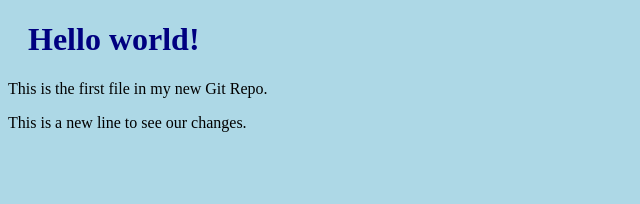
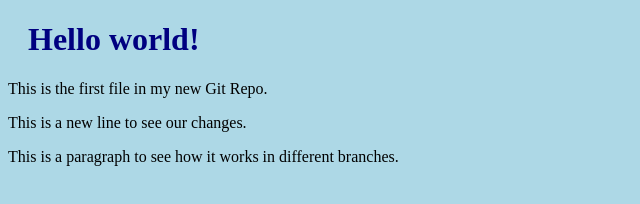
Before and after one commit to omeraktay/imtryinggit, a plain HTML site: page index.html in a window 1280 px wide. Shown: the whole page, without its empty margins (0-640 px from the left). Drawn offline with Linux system fonts and the light colour scheme.

Commit message:
index and readme

```diff
--- a/index.html
+++ b/index.html
@@ -10,5 +10,7 @@
 <p>This is the first file in my new Git Repo.</p>
 <p>This is a new line to see our changes.</p>
 
+<p>This is a paragraph to see how it works in different branches.</p>
+
 </body>
 </html>
```
Also changed, not shown: readme.txt.
